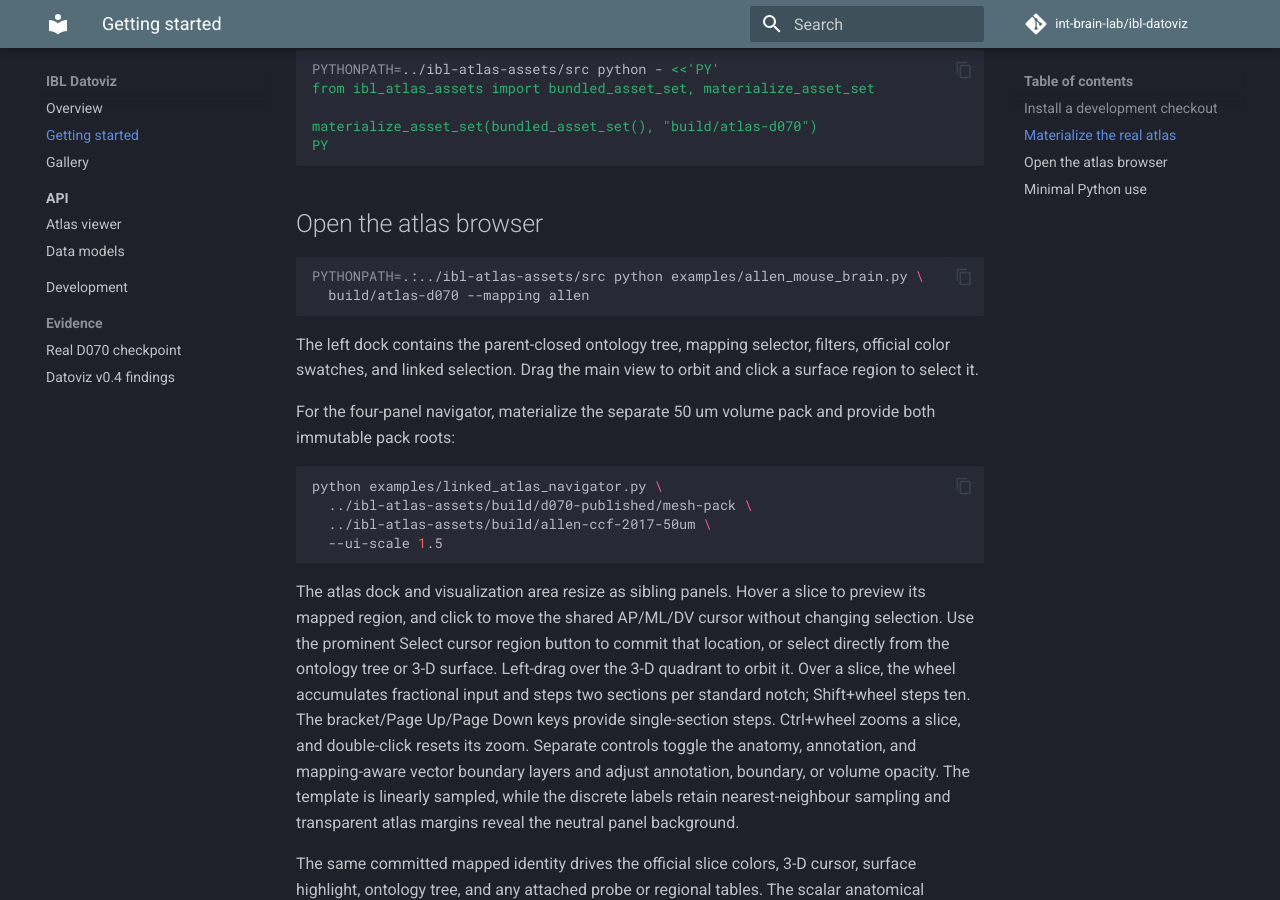
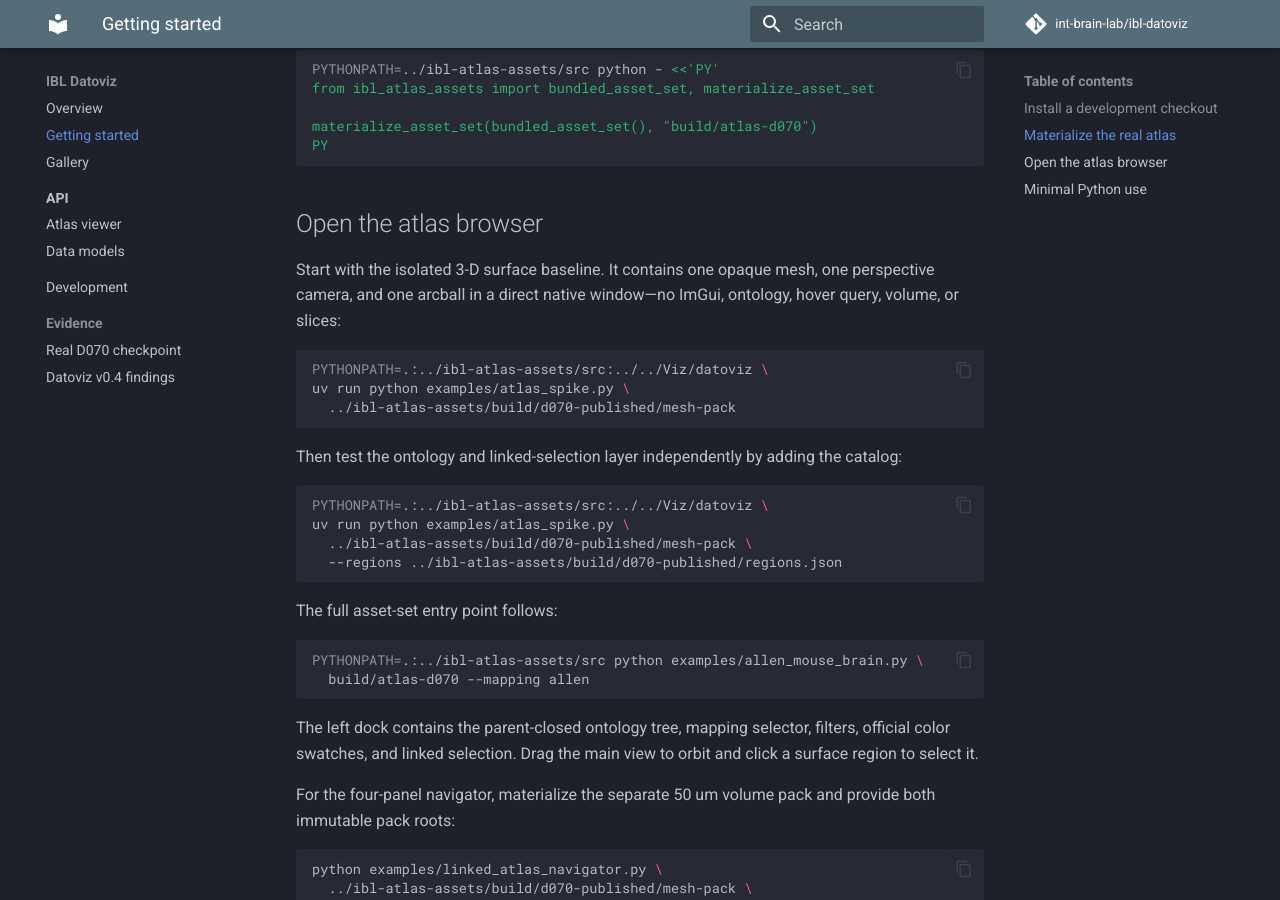
Before and after one commit to int-brain-lab/ibl-datoviz, an MkDocs documentation site: the page built from docs/getting-started.md, in a window 1280 px wide and 900 px high, scrolled down 563 px. Built offline with MkDocs 1.6.1 and Material for MkDocs 9.7.7, drawn with Linux system fonts in a browser that asks for light colours; comment, search, counter and statistics services are not loaded.

Commit message:
feat(example): isolate opaque 3D atlas baseline

````diff
--- a/docs/getting-started.md
+++ b/docs/getting-started.md
@@ -30,6 +30,26 @@ PY
 ```
 
 ## Open the atlas browser
+
+Start with the isolated 3-D surface baseline. It contains one opaque mesh, one perspective camera,
+and one arcball in a direct native window—no ImGui, ontology, hover query, volume, or slices:
+
+```bash
+PYTHONPATH=.:../ibl-atlas-assets/src:../../Viz/datoviz \
+uv run python examples/atlas_spike.py \
+  ../ibl-atlas-assets/build/d070-published/mesh-pack
+```
+
+Then test the ontology and linked-selection layer independently by adding the catalog:
+
+```bash
+PYTHONPATH=.:../ibl-atlas-assets/src:../../Viz/datoviz \
+uv run python examples/atlas_spike.py \
+  ../ibl-atlas-assets/build/d070-published/mesh-pack \
+  --regions ../ibl-atlas-assets/build/d070-published/regions.json
+```
+
+The full asset-set entry point follows:
 
 ```bash
 PYTHONPATH=.:../ibl-atlas-assets/src python examples/allen_mouse_brain.py \
````
Also changed, not shown: README.md (+20 -0 lines), 3 other files.
